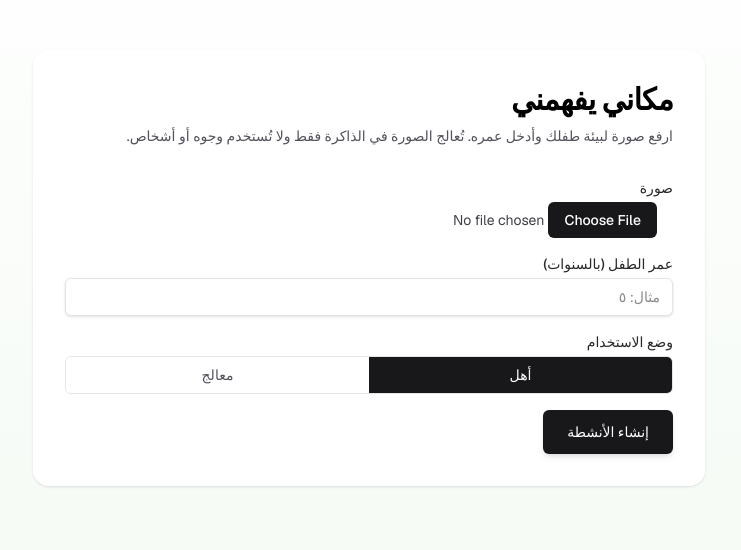
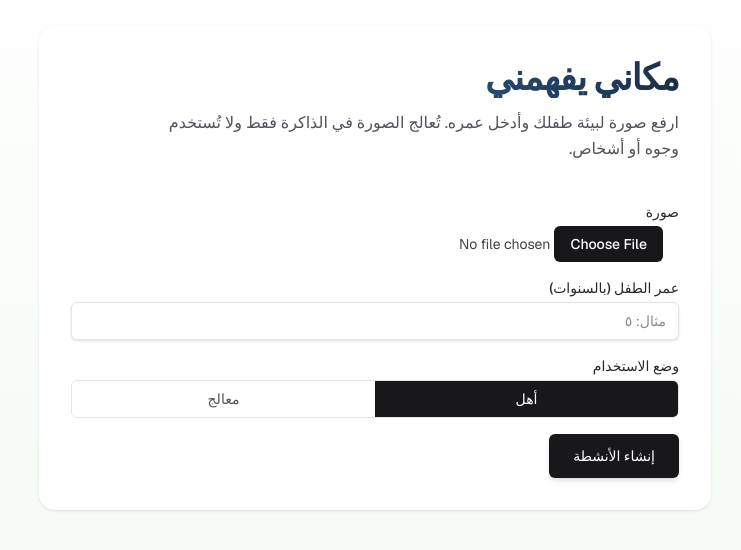
Before and after one commit to baraamahajna2015-stack/makani-yafhamuni, a Next.js app: page / in a window 1280 px wide. Shown: the part 132-682 px from the top of the page, without its empty margins (365-1106 px from the left). Built offline with nearby package versions, Linux system fonts and the light colour scheme.

Commit message:
UI: enhance hero section with premium typography and subtitle

```diff
--- a/app/page.tsx
+++ b/app/page.tsx
@@ -121,12 +121,14 @@ export default function Home() {
   return (
     <div className="flex min-h-screen items-center justify-center bg-transparent font-sans" dir="rtl">
       <main className="w-full max-w-2xl rounded-2xl bg-white/95 p-8 shadow-sm backdrop-blur-sm dark:bg-zinc-950/95">
-        <h1 className="mb-2 text-3xl font-semibold tracking-tight text-black dark:text-zinc-50">
-          {HERO.title}
-        </h1>
-        <p className="mb-8 text-sm text-zinc-600 dark:text-zinc-400">
-          {HERO.subtitle}
-        </p>
+        <div className="mb-10 space-y-3">
+          <h1 className="bg-gradient-to-r from-[#1e3a5f] via-[#2d5a87] to-[#1a2f4a] bg-clip-text text-4xl font-bold tracking-tight text-transparent dark:from-slate-200 dark:via-slate-100 dark:to-slate-300">
+            {HERO.title}
+          </h1>
+          <p className="max-w-lg text-base leading-relaxed text-zinc-600 dark:text-zinc-400">
+            {HERO.subtitle}
+          </p>
+        </div>
 
         <form onSubmit={handleSubmit} className="space-y-4">
           <div>
```
